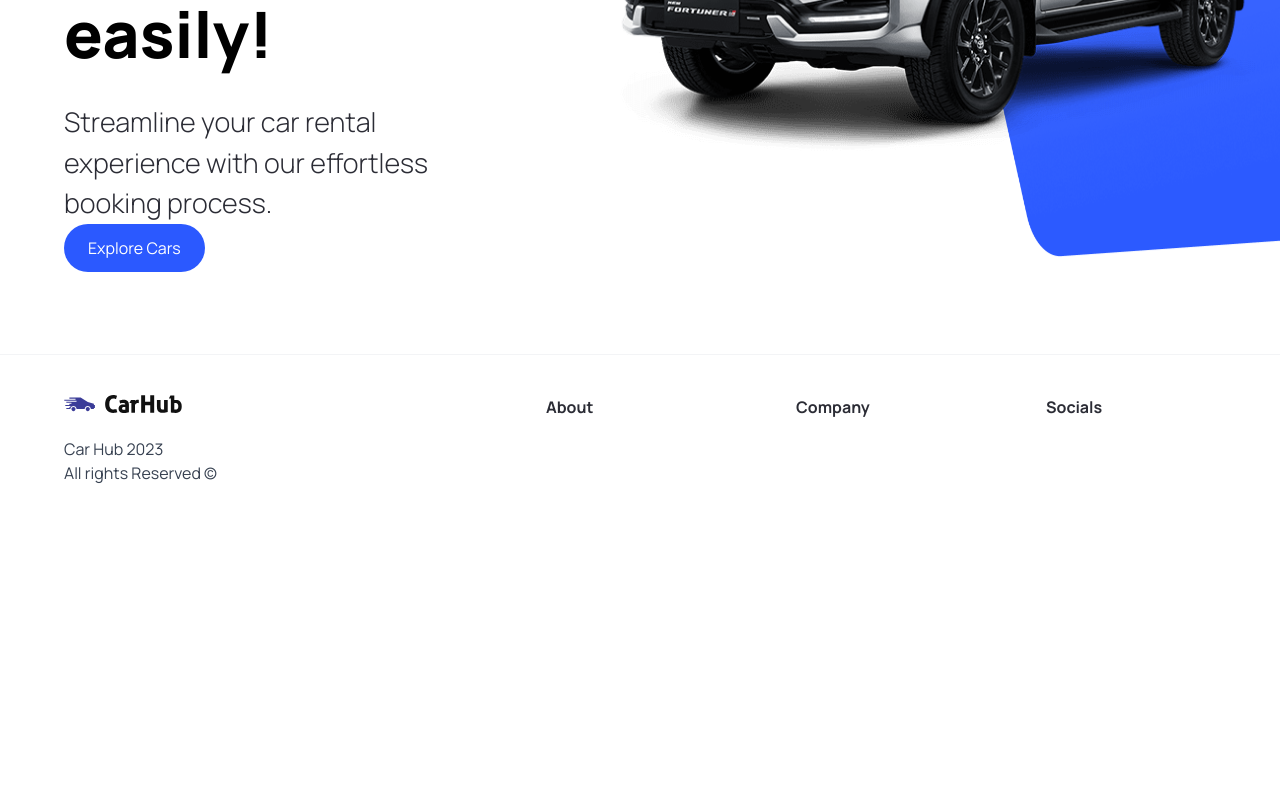
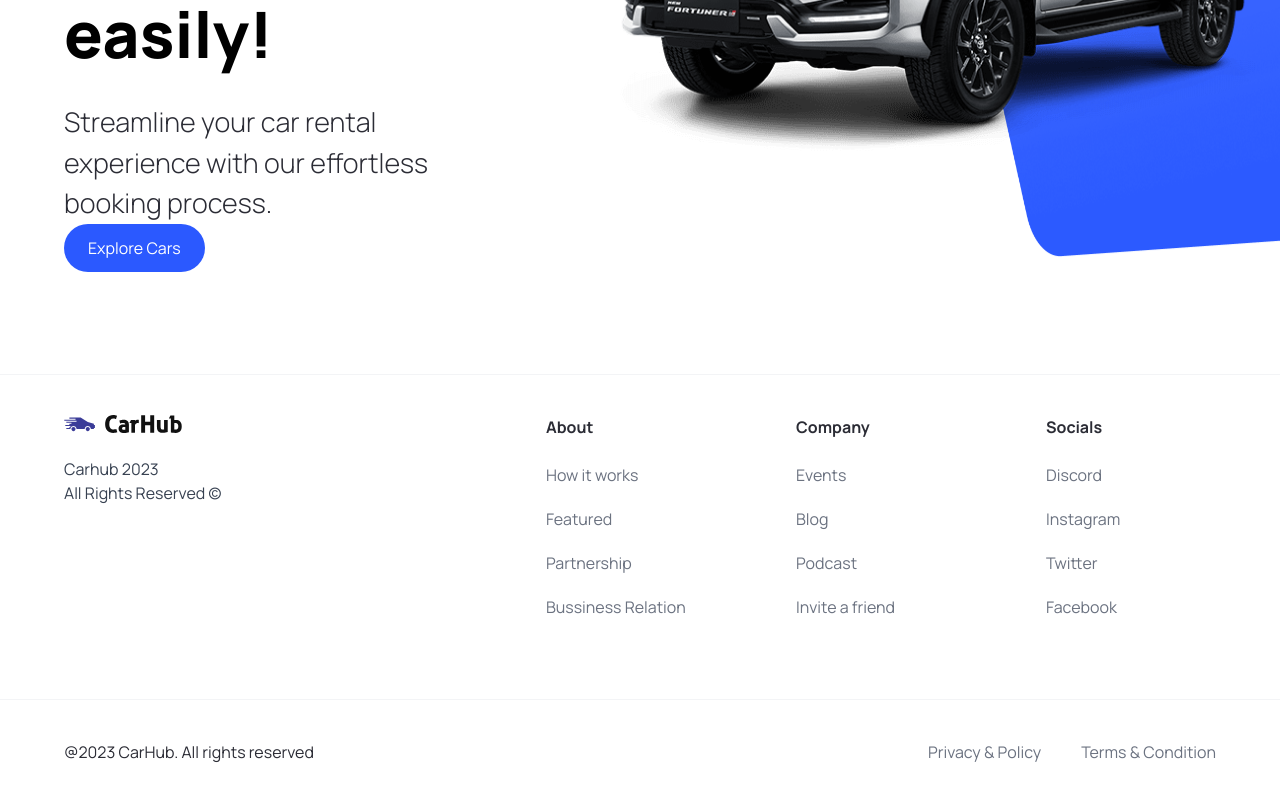
Before and after one commit to fjsandoval11/car_showcase, a Next.js app: page / in a window 1280 px wide. Shown: the part 446-1246 px from the top of the page. Before the commit the page ends 971 px from the top, so only its background shows below. Built offline with nearby package versions, Linux system fonts and the light colour scheme.

Commit message:
footer fix

```diff
--- a/components/Footer.tsx
+++ b/components/Footer.tsx
@@ -4,40 +4,50 @@
 
 import { footerLinks } from "@/constants";
 
-const Footer = () => {
-  return (
-    <footer className="flex flex-col text-black-100 mt -5 border-t border-gray-100">
-      <div className="flex max-md:flex-col flew-wrap justify-between gap-5 sm:px-16 px-6 py-10">
-        <div className="flex flex-col justify-start items-start gap-6">
-          <Image
-          src="/logo.svg"
-          alt="logo"
-          width={118}
-          height={18}
-          className="object-contain"/>
-          <p className="text-base text-gray-700" >
-            Car Hub 2023 <br/>
-            All rights Reserved &copy;
-          </p>
-        </div>
+const Footer = () => (
+  <footer className='flex flex-col text-black-100  mt-5 border-t border-gray-100'>
+    <div className='flex max-md:flex-col flex-wrap justify-between gap-5 sm:px-16 px-6 py-10'>
+      <div className='flex flex-col justify-start items-start gap-6'>
+        <Image src='/logo.svg' alt='logo' width={118} height={18} className='object-contain' />
+        <p className='text-base text-gray-700'>
+          Carhub 2023 <br />
+          All Rights Reserved &copy;
+        </p>
+      </div>
 
-        <div className="footer__links">
-        {footerLinks.map((Link) => (
-          <div key={Link.title} className="footer__link">
-            <h3 className="font-bold">{Link.title}</h3>
-            {/* <div className="flex flex-col gap-5">
-              {Link.links.map((item) => (
-                <Link key={item.title} href={item.url} className="text-gray-500">
-                  {item.title}
+      <div className="footer__links">
+        {footerLinks.map((item) => (
+          <div key={item.title} className="footer__link">
+            <h3 className="font-bold">{item.title}</h3>
+            <div className="flex flex-col gap-5">
+              {item.links.map((link) => (
+                <Link
+                  key={link.title}
+                  href={link.url}
+                  className="text-gray-500"
+                >
+                  {link.title}
                 </Link>
               ))}
-            </div> */}
+            </div>
           </div>
         ))}
       </div>
     </div>
-    </footer>
-  )
-}
+
+    <div className='flex justify-between items-center flex-wrap mt-10 border-t border-gray-100 sm:px-16 px-6 py-10'>
+      <p>@2023 CarHub. All rights reserved</p>
+
+      <div className="footer__copyrights-link">
+        <Link href="/" className="text-gray-500">
+          Privacy & Policy
+        </Link>
+        <Link href="/" className="text-gray-500">
+          Terms & Condition
+        </Link>
+      </div>
+    </div>
+  </footer>
+);
 
 export default Footer
```
